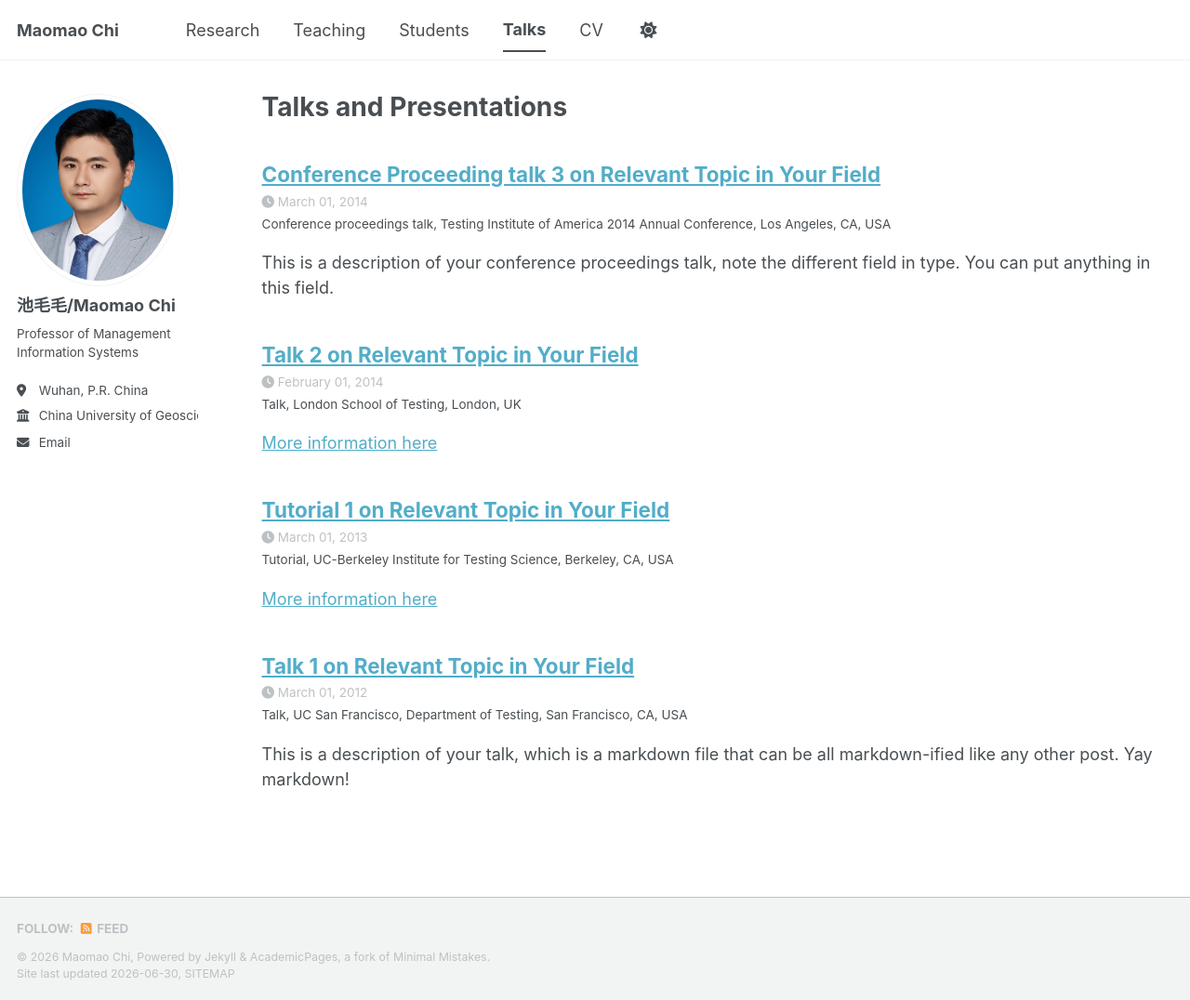
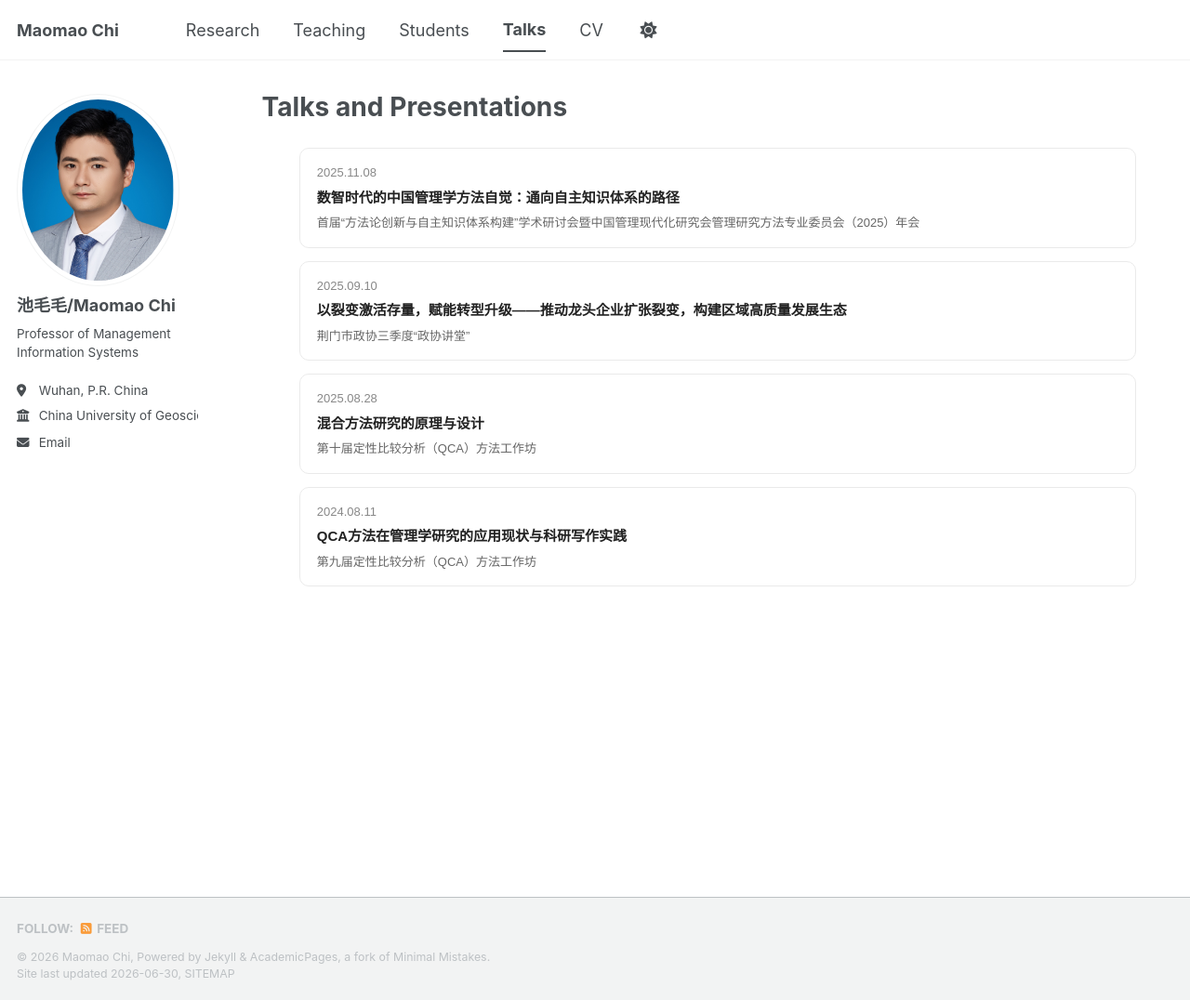
Before and after one commit to nishaochen/chimaomao, a Jekyll site: the page built from _pages/talks.html, in a window 1280 px wide and 1076 px high. Shown: the whole window at 93% size. Built offline with Jekyll 4.4.1, drawn with Linux system fonts in a browser that asks for light colours; a style sheet for code colours, icons or effects is not loaded.

Commit message:
Add new talks and update styles in talks.html
Added new talks with details including dates, titles, and events. Updated styles for better presentation of talks.

```diff
--- a/_pages/talks.html
+++ b/_pages/talks.html
@@ -4,45 +4,87 @@ title: "Talks and Presentations"
 permalink: /talks/
 author_profile: true
 ---
+<div class="talks-manual">
 
-{% assign talks_list = site.talks | default: empty | sort: "date" | reverse %}
-
-{% if talks_list.size > 0 %}
-
-  {% for post in talks_list %}
-    {% include archive-single-talk.html %}
-  {% endfor %}
-
-{% else %}
-
-  <div class="talks-empty">
-    <div class="talks-empty-title">Information updating</div>
-    <div class="talks-empty-sub">Talks and presentations will be added soon.</div>
+  <div class="talk-item">
+    <div class="talk-date">2025.11.08</div>
+    <div class="talk-title">
+      数智时代的中国管理学方法自觉：通向自主知识体系的路径
+    </div>
+    <div class="talk-meta">
+      首届“方法论创新与自主知识体系构建”学术研讨会暨中国管理现代化研究会管理研究方法专业委员会（2025）年会
+    </div>
   </div>
 
-{% endif %}
+  <div class="talk-item">
+    <div class="talk-date">2025.09.10</div>
+    <div class="talk-title">
+      以裂变激活存量，赋能转型升级——推动龙头企业扩张裂变，构建区域高质量发展生态
+    </div>
+    <div class="talk-meta">
+      荆门市政协三季度“政协讲堂”
+    </div>
+  </div>
+
+  <div class="talk-item">
+    <div class="talk-date">2025.08.28</div>
+    <div class="talk-title">
+      混合方法研究的原理与设计
+    </div>
+    <div class="talk-meta">
+      第十届定性比较分析（QCA）方法工作坊
+    </div>
+  </div>
+
+  <div class="talk-item">
+    <div class="talk-date">2024.08.11</div>
+    <div class="talk-title">
+      QCA方法在管理学研究的应用现状与科研写作实践
+    </div>
+    <div class="talk-meta">
+      第九届定性比较分析（QCA）方法工作坊
+    </div>
+  </div>
+
+</div>
 
 <style>
-.talks-empty{
-  max-width: 820px;
-  margin: 60px auto;
-  padding: 26px 22px;
-  text-align: center;
-  border: 1px solid #e6e6e6;
-  border-radius: 12px;
-  background: #fafafa;
+.talks-manual{
+  max-width: 900px;
+  margin: 30px auto;
   font-family: Arial, Helvetica, sans-serif;
 }
 
-.talks-empty-title{
-  font-size: 18px;
-  font-weight: 600;
-  color: #444;
-  margin-bottom: 8px;
+.talk-item{
+  padding: 16px 18px;
+  margin-bottom: 14px;
+  border: 1px solid #eaeaea;
+  border-radius: 10px;
+  background: #fff;
+  transition: all 0.2s ease;
 }
 
-.talks-empty-sub{
-  font-size: 14px;
+.talk-item:hover{
+  transform: translateY(-2px);
+  box-shadow: 0 6px 18px rgba(0,0,0,0.08);
+}
+
+.talk-date{
+  font-size: 13px;
   color: #888;
+  margin-bottom: 6px;
+}
+
+.talk-title{
+  font-size: 15px;
+  font-weight: 600;
+  color: #222;
+  line-height: 1.5;
+}
+
+.talk-meta{
+  font-size: 13px;
+  color: #666;
+  margin-top: 6px;
 }
 </style>
```
